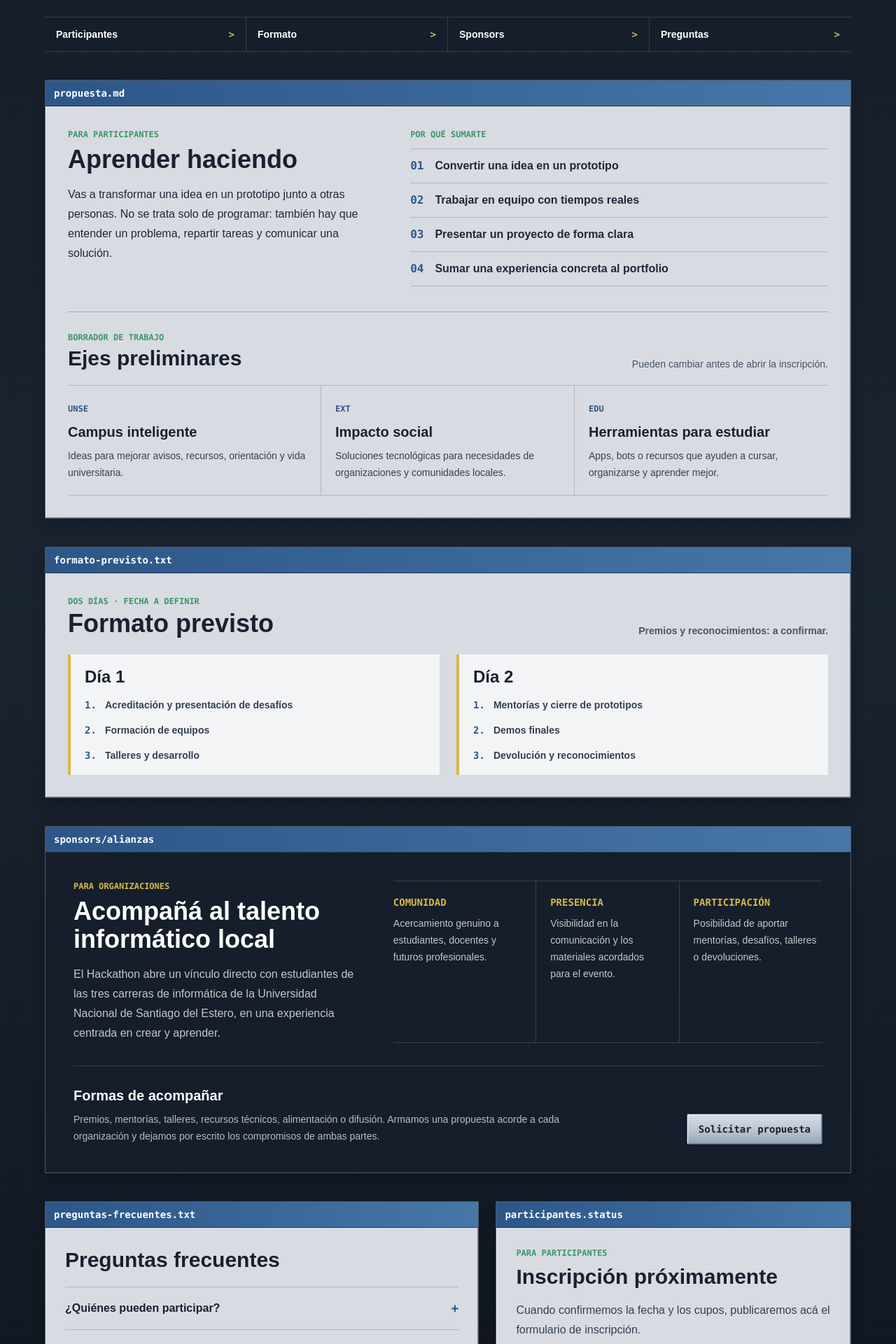
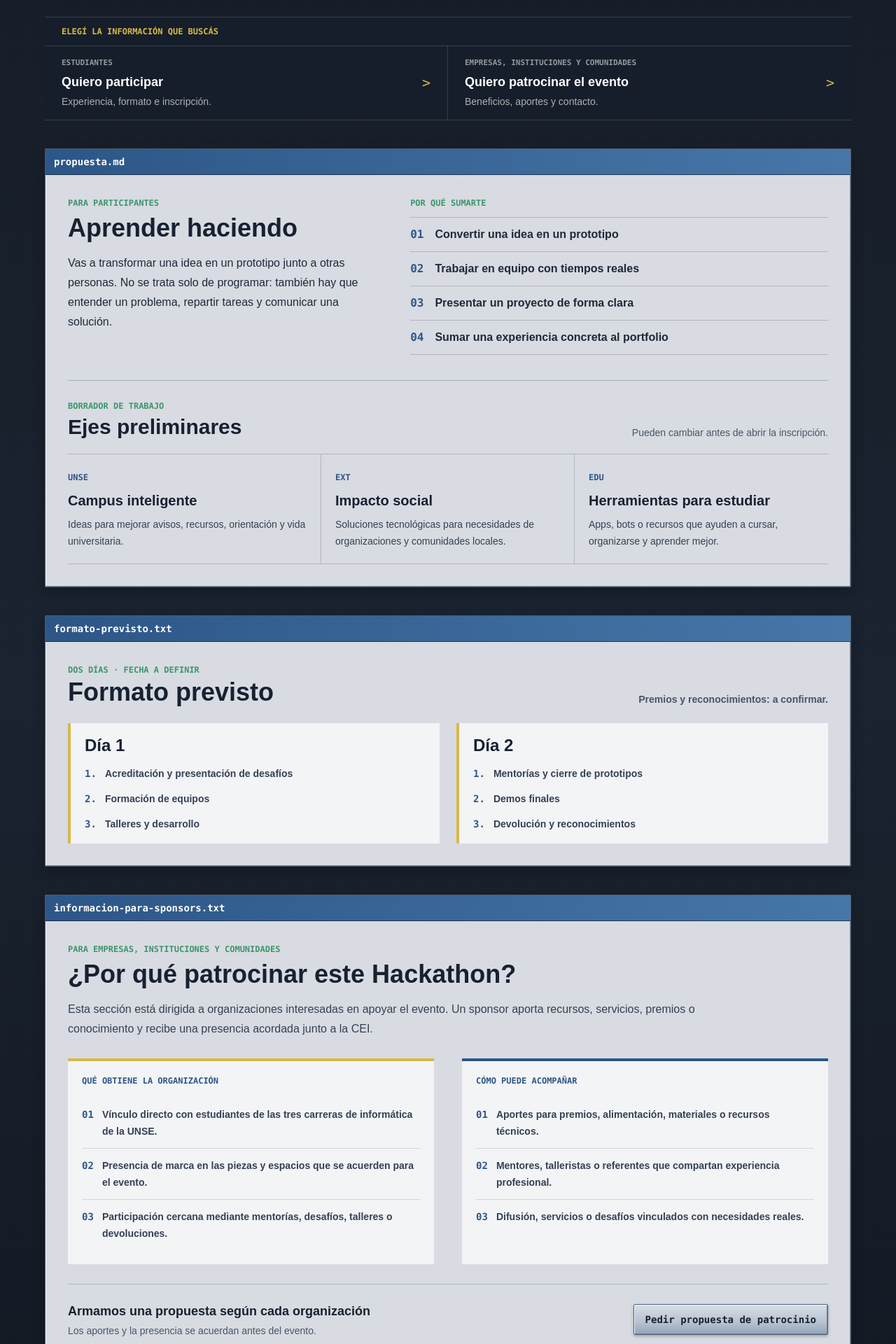
Before and after one commit to AnaPaulaMach/cei-web, a Next.js app: page /hackathon in a window 1280 px wide. Shown: the part 620-2540 px from the top of the page at 70% size. Built offline with nearby package versions, Linux system fonts and the light colour scheme; no server answers.

Commit message:
Ordena la información para participantes y sponsors

```diff
--- a/app/hackathon/page.tsx
+++ b/app/hackathon/page.tsx
@@ -119,7 +119,7 @@ export default function HackathonPage() {
                   <Button href="#participantes">Quiero participar</Button>
                 )}
                 <Button href="#sponsors" variant="secondary">
-                  Quiero ser sponsor
+                  Represento una organización
                 </Button>
               </div>
             </div>
@@ -138,26 +138,42 @@ export default function HackathonPage() {
 
       <Section>
         <nav
-          aria-label="Contenido del Hackathon"
-          className="grid border-y border-white/15 bg-[#151e2a] text-white sm:grid-cols-4"
+          aria-label="Información según perfil"
+          className="border-y border-white/15 bg-[#151e2a] text-white"
         >
-          {[
-            ["Participantes", "#participantes"],
-            ["Formato", "#formato"],
-            ["Sponsors", "#sponsors"],
-            ["Preguntas", "#preguntas"]
-          ].map(([label, href]) => (
+          <p className="border-b border-white/15 px-5 py-3 font-mono text-xs font-black uppercase text-cei-alert sm:px-6">
+            Elegí la información que buscás
+          </p>
+          <div className="grid md:grid-cols-2">
             <a
-              className="flex min-h-12 items-center justify-between border-b border-white/15 px-4 text-sm font-bold transition hover:bg-white/[0.07] sm:border-b-0 sm:border-r sm:last:border-r-0"
-              href={href}
-              key={href}
+              className="group flex min-h-24 items-center justify-between gap-5 border-b border-white/15 px-5 py-4 transition hover:bg-white/[0.07] md:border-b-0 md:border-r sm:px-6"
+              href="#participantes"
             >
-              {label}
-              <span aria-hidden="true" className="font-mono text-cei-alert">
+              <span>
+                <span className="block font-mono text-[11px] font-black uppercase text-white/55">Estudiantes</span>
+                <span className="mt-1 block text-lg font-black">Quiero participar</span>
+                <span className="mt-1 block text-sm text-white/65">Experiencia, formato e inscripción.</span>
+              </span>
+              <span aria-hidden="true" className="font-mono text-xl text-cei-alert transition group-hover:translate-x-1">
                 &gt;
               </span>
             </a>
-          ))}
+            <a
+              className="group flex min-h-24 items-center justify-between gap-5 px-5 py-4 transition hover:bg-white/[0.07] sm:px-6"
+              href="#sponsors"
+            >
+              <span>
+                <span className="block font-mono text-[11px] font-black uppercase text-white/55">
+                  Empresas, instituciones y comunidades
+                </span>
+                <span className="mt-1 block text-lg font-black">Quiero patrocinar el evento</span>
+                <span className="mt-1 block text-sm text-white/65">Beneficios, aportes y contacto.</span>
+              </span>
+              <span aria-hidden="true" className="font-mono text-xl text-cei-alert transition group-hover:translate-x-1">
+                &gt;
+              </span>
+            </a>
+          </div>
         </nav>
       </Section>
 
@@ -240,47 +256,60 @@ export default function HackathonPage() {
       </Section>
 
       <Section id="sponsors">
-        <XPWindow contentClassName="p-0" showControls={false} title="sponsors/alianzas">
-          <div className="bg-[#151e2a] px-5 py-8 text-white sm:px-8 lg:px-10 lg:py-10">
-            <div className="grid gap-8 lg:grid-cols-[0.8fr_1.2fr] lg:gap-12">
-              <div>
-                <p className="font-mono text-xs font-black uppercase text-cei-alert">Para organizaciones</p>
-                <h2 className="mt-2 text-3xl font-black sm:text-4xl">Acompañá al talento informático local</h2>
-                <p className="mt-4 leading-7 text-white/75">
-                  El Hackathon abre un vínculo directo con estudiantes de las tres carreras de informática de la
-                  Universidad Nacional de Santiago del Estero, en una experiencia centrada en crear y aprender.
-                </p>
-              </div>
+        <XPWindow contentClassName="p-5 sm:p-7 lg:p-8" showControls={false} title="informacion-para-sponsors.txt">
+          <p className="font-mono text-xs font-black uppercase text-cei-terminal">
+            Para empresas, instituciones y comunidades
+          </p>
+          <h2 className="mt-2 text-3xl font-black text-cei-shadow sm:text-4xl">
+            ¿Por qué patrocinar este Hackathon?
+          </h2>
+          <p className="mt-4 max-w-4xl leading-7 text-slate-700">
+            Esta sección está dirigida a organizaciones interesadas en apoyar el evento. Un sponsor aporta recursos,
+            servicios, premios o conocimiento y recibe una presencia acordada junto a la CEI.
+          </p>
 
-              <div className="grid border-y border-white/15 sm:grid-cols-3">
+          <div className="mt-7 grid gap-7 lg:grid-cols-2 lg:gap-10">
+            <div className="border-t-4 border-cei-alert bg-white/70 p-5">
+              <p className="font-mono text-xs font-black uppercase text-cei-blue">Qué obtiene la organización</p>
+              <ul className="mt-4 divide-y divide-cei-shadow/15">
                 {[
-                  ["Comunidad", "Acercamiento genuino a estudiantes, docentes y futuros profesionales."],
-                  ["Presencia", "Visibilidad en la comunicación y los materiales acordados para el evento."],
-                  ["Participación", "Posibilidad de aportar mentorías, desafíos, talleres o devoluciones."]
-                ].map(([title, description]) => (
-                  <article
-                    className="border-b border-white/15 py-5 sm:border-b-0 sm:border-r sm:px-5 sm:first:pl-0 sm:last:border-r-0 sm:last:pr-0"
-                    key={title}
-                  >
-                    <h3 className="font-mono text-sm font-black uppercase text-cei-alert">{title}</h3>
-                    <p className="mt-2 text-sm leading-6 text-white/75">{description}</p>
-                  </article>
+                  "Vínculo directo con estudiantes de las tres carreras de informática de la UNSE.",
+                  "Presencia de marca en las piezas y espacios que se acuerden para el evento.",
+                  "Participación cercana mediante mentorías, desafíos, talleres o devoluciones."
+                ].map((item, index) => (
+                  <li className="flex gap-3 py-3 text-sm font-bold leading-6 text-slate-700" key={item}>
+                    <span className="font-mono text-cei-blue">0{index + 1}</span>
+                    {item}
+                  </li>
                 ))}
-              </div>
+              </ul>
             </div>
 
-            <div className="mt-8 grid gap-6 border-t border-white/15 pt-7 lg:grid-cols-[1fr_auto] lg:items-end">
-              <div>
-                <h3 className="text-xl font-black">Formas de acompañar</h3>
-                <p className="mt-2 max-w-3xl text-sm leading-6 text-white/70">
-                  Premios, mentorías, talleres, recursos técnicos, alimentación o difusión. Armamos una propuesta
-                  acorde a cada organización y dejamos por escrito los compromisos de ambas partes.
-                </p>
-              </div>
-              <Button href="mailto:comisionlsiafines@gmail.com?subject=Quiero%20ser%20sponsor%20del%20hackathon">
-                Solicitar propuesta
-              </Button>
+            <div className="border-t-4 border-cei-blue bg-white/70 p-5">
+              <p className="font-mono text-xs font-black uppercase text-cei-blue">Cómo puede acompañar</p>
+              <ul className="mt-4 divide-y divide-cei-shadow/15">
+                {[
+                  "Aportes para premios, alimentación, materiales o recursos técnicos.",
+                  "Mentores, talleristas o referentes que compartan experiencia profesional.",
+                  "Difusión, servicios o desafíos vinculados con necesidades reales."
+                ].map((item, index) => (
+                  <li className="flex gap-3 py-3 text-sm font-bold leading-6 text-slate-700" key={item}>
+                    <span className="font-mono text-cei-blue">0{index + 1}</span>
+                    {item}
+                  </li>
+                ))}
+              </ul>
             </div>
+          </div>
+
+          <div className="mt-7 flex flex-col gap-4 border-t border-cei-shadow/20 pt-6 sm:flex-row sm:items-center sm:justify-between">
+            <div>
+              <h3 className="text-lg font-black text-cei-shadow">Armamos una propuesta según cada organización</h3>
+              <p className="mt-1 text-sm text-slate-600">Los aportes y la presencia se acuerdan antes del evento.</p>
+            </div>
+            <Button href="mailto:comisionlsiafines@gmail.com?subject=Solicitud%20de%20propuesta%20para%20sponsor%20del%20hackathon">
+              Pedir propuesta de patrocinio
+            </Button>
           </div>
         </XPWindow>
       </Section>
```
